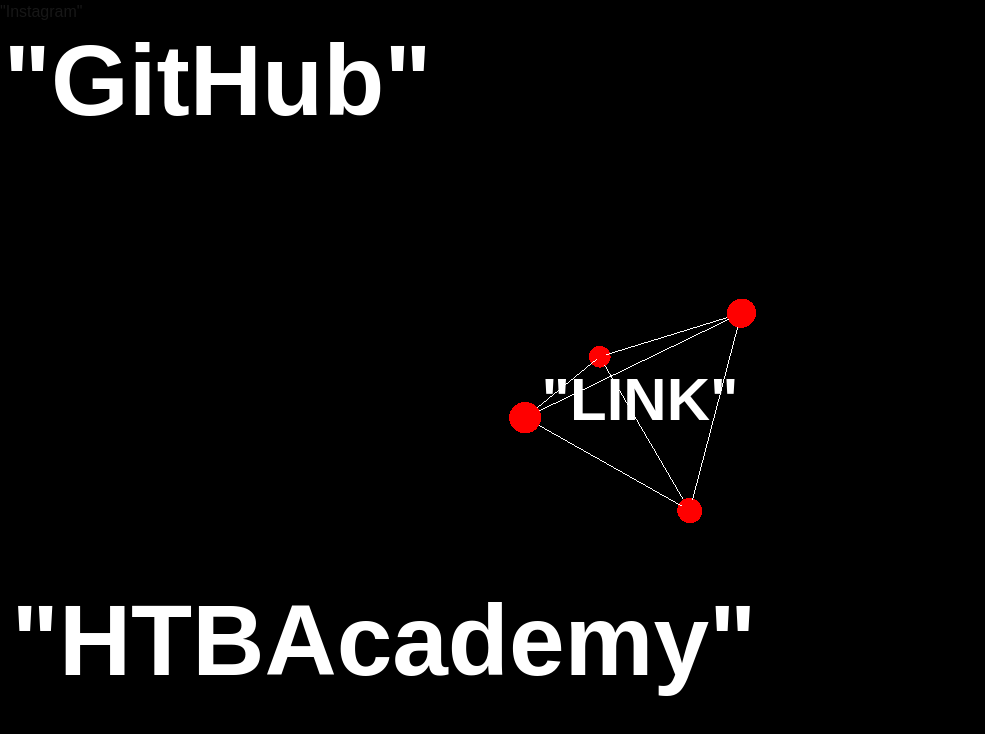
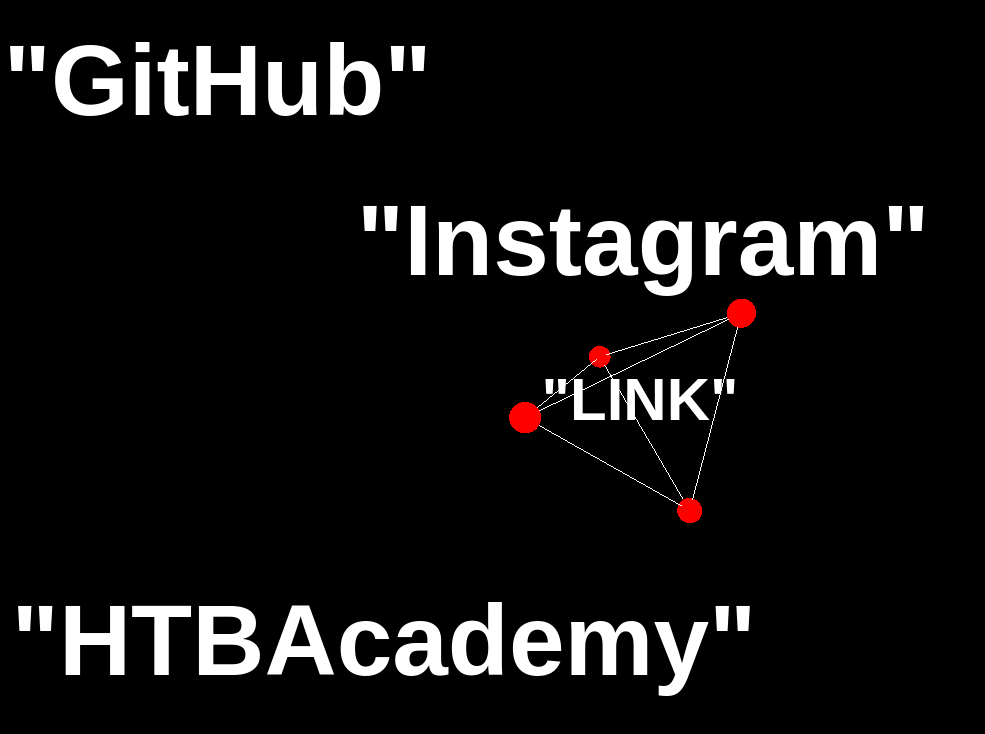
Before and after one commit to replay9zz/next-project, a Next.js app: page /link in a window 1280 px wide. Shown: the top 734 px of the page, without its empty margins (0-985 px from the left). Built offline with nearby package versions, Linux system fonts and the light colour scheme.

Commit message:
Fix: Link css

```diff
--- a/src/app/link/page.tsx
+++ b/src/app/link/page.tsx
@@ -26,7 +26,7 @@
               &quot;GitHub&quot;
             </a>
           </div>
-          <div className="instagram-link">
+          <div className="instagram-1-link">
             <a href="https://www.instagram.com/hirokiokabe_o.o_/" target="_blank" rel="noopener noreferrer">
               &quot;Instagram&quot;
             </a>
```
